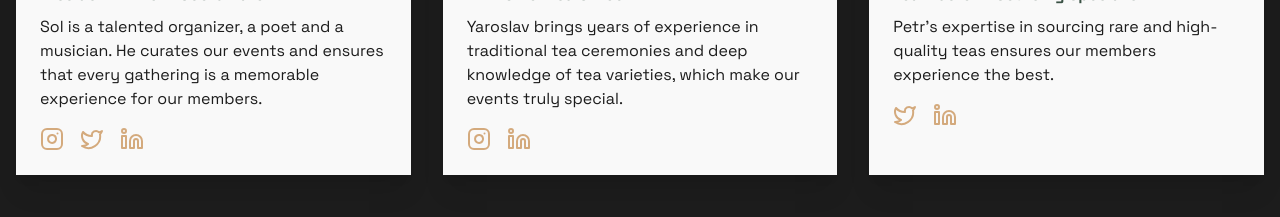
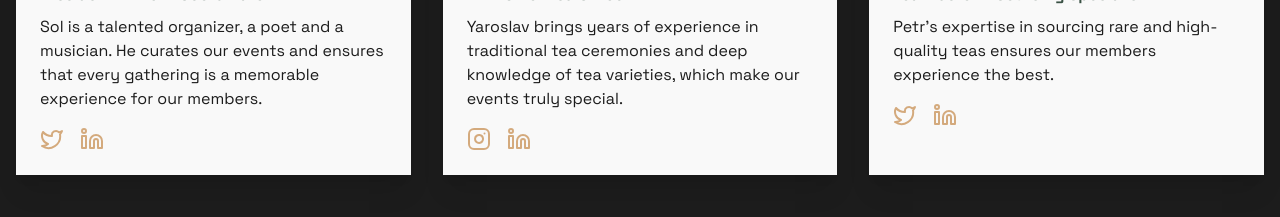
Before and after one commit to artsandthoughts/thoughts-and-tea, a React (Create React App) app: page / in a window 1280 px wide. Shown: the part 2580-2797 px from the top of the page. Built offline with nearby package versions, Linux system fonts and the light colour scheme.

Commit message:
fix linkedin

```diff
--- a/src/components/TeaMasters.js
+++ b/src/components/TeaMasters.js
@@ -51,9 +51,8 @@ const TeaMasters = () => (
                     bio="Sol is a talented organizer, a poet and a musician. He curates our events and ensures that every gathering is a memorable experience for our members."
                     photo={SolPic}
                     socialLinks={{
-                        instagram: "https://instagram.com/solastri",
-                        twitter: "https://twitter.com/solastri",
-                        linkedin: "https://linkedin.com/in/solastri"
+                        twitter: "https://twitter.com/Sol_Astri",
+                        linkedin: "https://www.linkedin.com/in/daniil-gorlov/"
                     }}
                 />
                 <TeamMember
```
